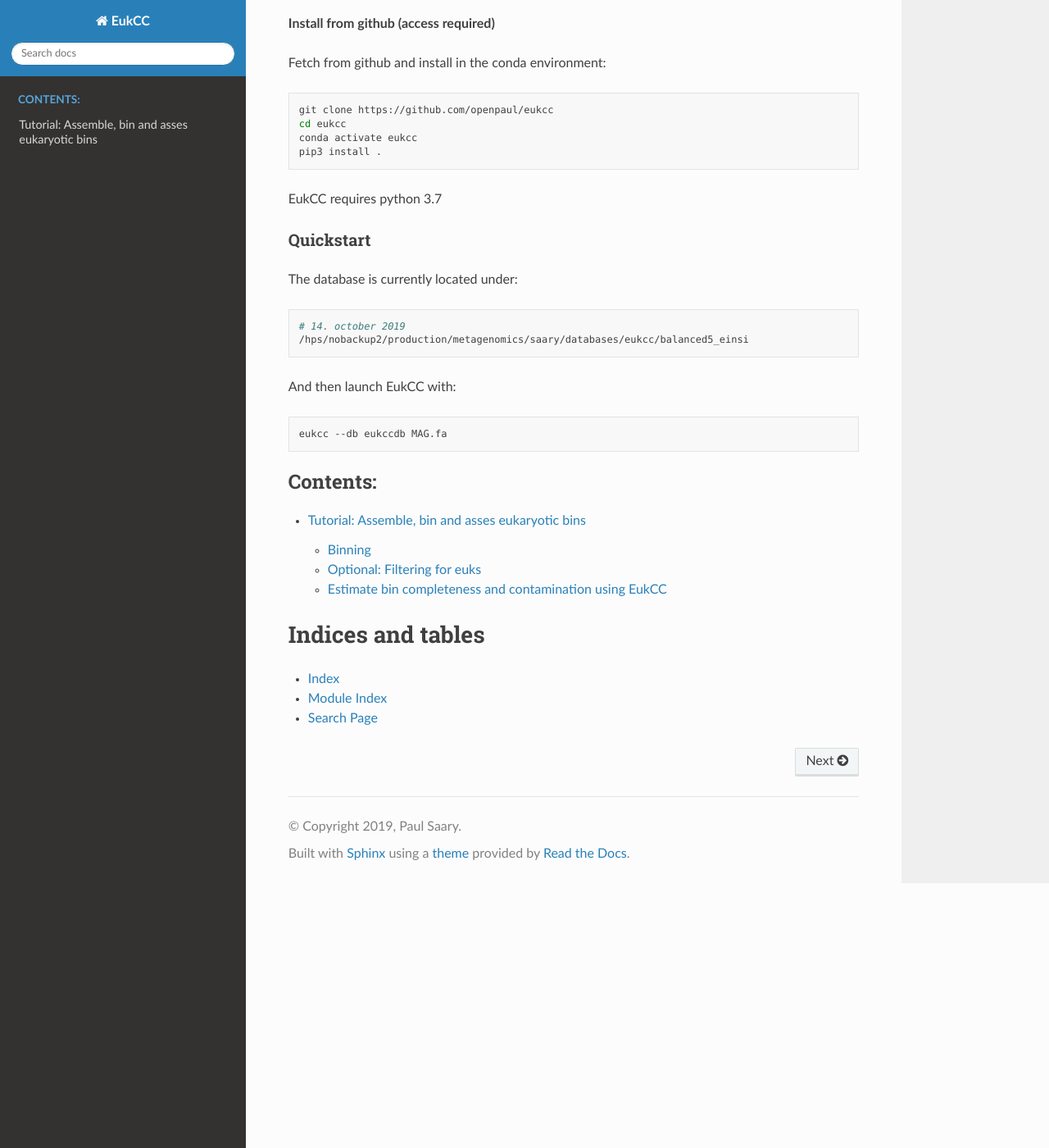
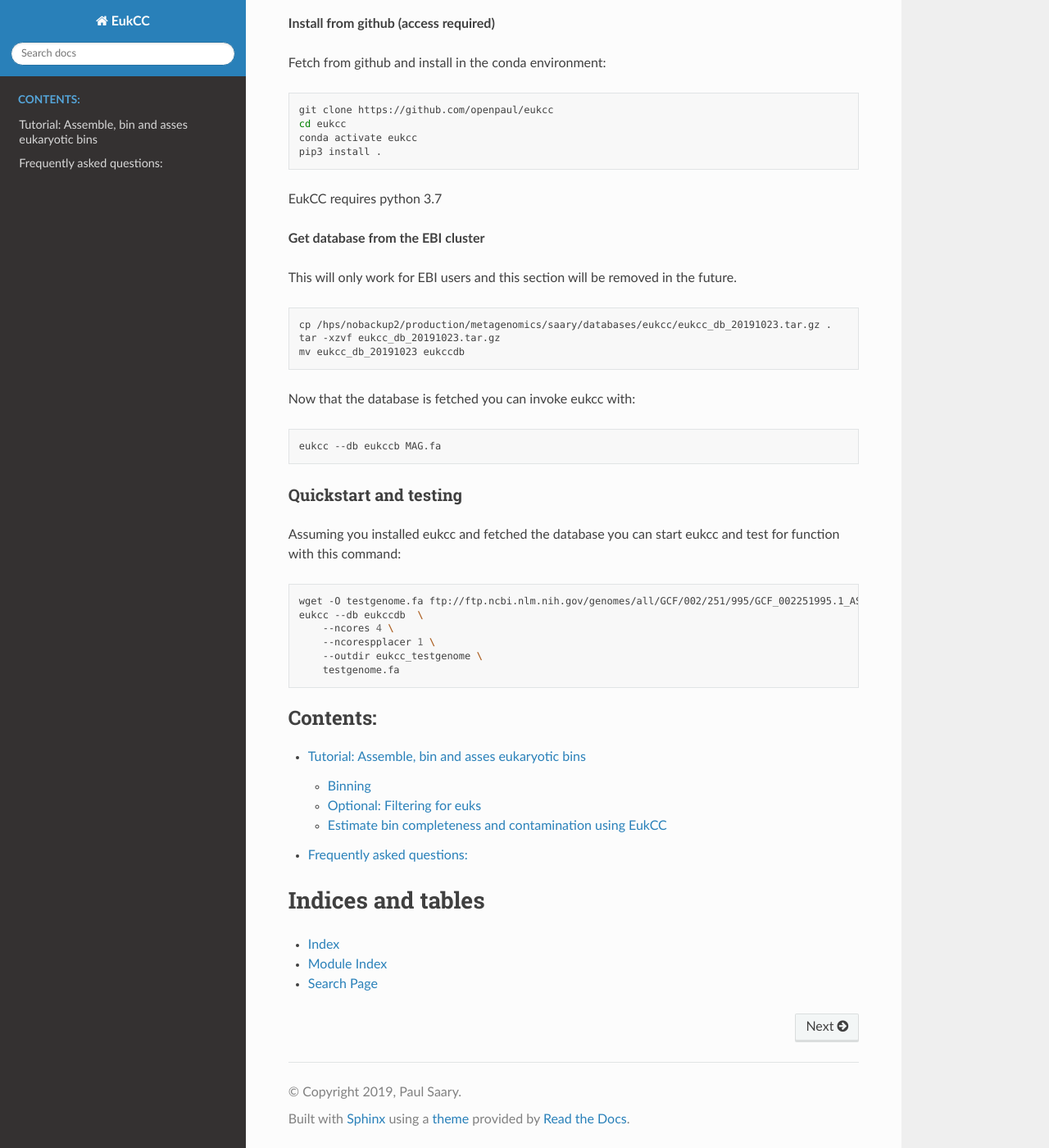
Before and after one commit to EBI-Metagenomics/EukCC, a Sphinx documentation site: the page built from docs/index.rst, in a window 1280 px wide and 1400 px high, scrolled down 1082 px. Shown: the whole window at 82% size. Built offline with Sphinx 7.4.7 and the Read the Docs theme 2.0.0, drawn with Linux system fonts in a browser that asks for light colours; pages that are not in the unit, such as notebooks, are missing from menus.

Commit message:
extending doc

```diff
--- /dev/null
+++ b/docs/FAQ.rst
@@ -0,0 +1,4 @@
+Frequently asked questions:
+=============================
+
+..
--- a/docs/index.rst
+++ b/docs/index.rst
@@ -73,23 +73,38 @@ Fetch from github and install in the conda environment:
 
 EukCC requires python 3.7
 
+**Get database from the EBI cluster**
 
-Quickstart
-~~~~~~~~~~~~~~~~~~~~~~
-
-The database is currently located under:
+This will only work for EBI users and this section will be removed in
+the future.
 
 .. code-block:: shell
 
-    # 14. october 2019
-    /hps/nobackup2/production/metagenomics/saary/databases/eukcc/balanced5_einsi
+    cp /hps/nobackup2/production/metagenomics/saary/databases/eukcc/eukcc_db_20191023.tar.gz .
+    tar -xzvf eukcc_db_20191023.tar.gz
+    mv eukcc_db_20191023 eukccdb
 
-
-And then launch EukCC with:
+Now that the database is fetched you can invoke eukcc with:
 
 .. code-block:: shell
 
-   eukcc --db eukccdb MAG.fa
+    eukcc --db eukccb MAG.fa
+
+
+Quickstart and testing
+~~~~~~~~~~~~~~~~~~~~~~
+
+Assuming you installed eukcc and fetched the database you can start eukcc
+and test for function with this command:
+
+.. code-block:: shell
+
+    wget -O testgenome.fa ftp://ftp.ncbi.nlm.nih.gov/genomes/all/GCF/002/251/995/GCF_002251995.1_ASM225199v2/GCF_002251995.1_ASM225199v2_genomic.fna.gz
+    eukcc --db eukccdb  \
+        --ncores 4 \
+        --ncorespplacer 1 \
+        --outdir eukcc_testgenome \
+        testgenome.fa
 
 
 .. toctree::
```
Also changed, not shown: other parts of docs/index.rst (+1 -0 lines).
